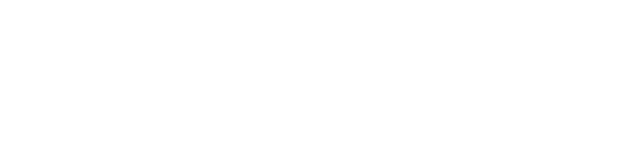
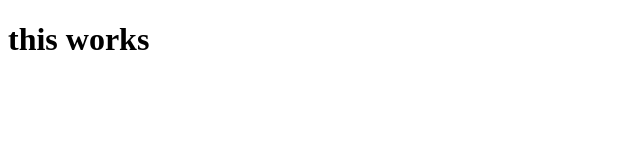
Before and after one commit to lakshyarawal/Mod2Ass, a plain HTML site: page mod2sol/index.html in a window 1280 px wide. Shown: the whole page, without its empty margins (0-640 px from the left). Drawn offline with Linux system fonts and the light colour scheme.

Commit message:
Update index.html

```diff
--- a/mod2sol/index.html
+++ b/mod2sol/index.html
@@ -4,6 +4,6 @@
 	<title>Mod2Sol</title>
 </head>
 <body>
-
+<h1> this works</h1>
 </body>
 </html>
```
